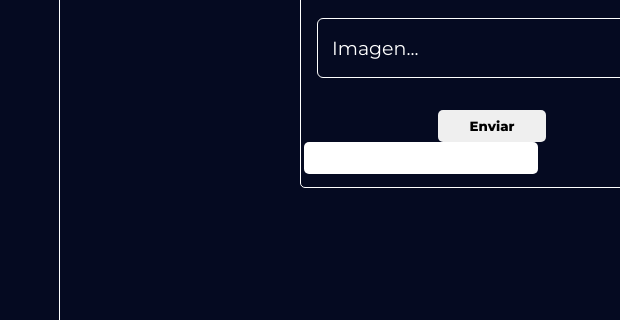
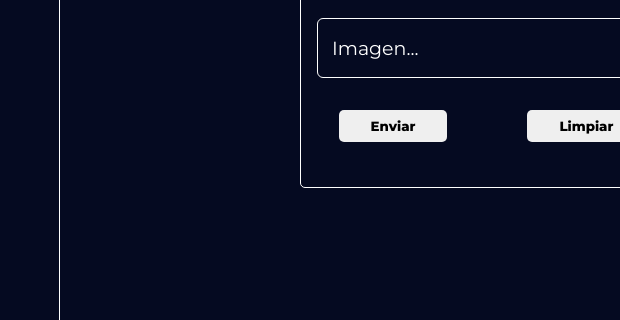
Before and after one commit to Sergardo12/Alura-Geek, a website with bundled scripts: page index.html in a window 1280 px wide. Shown: the part 337-657 px from the top of the page, 660-1280 px from the left. Built offline with nearby package versions, Linux system fonts and the light colour scheme; data requests are answered from the project's data file.

Commit message:
Arreglo del botón limpiar

```diff
--- a/index.html
+++ b/index.html
@@ -44,7 +44,7 @@
                 </div>
                 <div class="buttons">
                     <input class="botonEnviar" type="submit" value="Enviar">
-                    <input class="botonLimpiar">Limpiar</input>
+                    <input class="botonLimpiar" type="submit" value="Limpiar"></input>
                 </div>
 
             </form>
```
